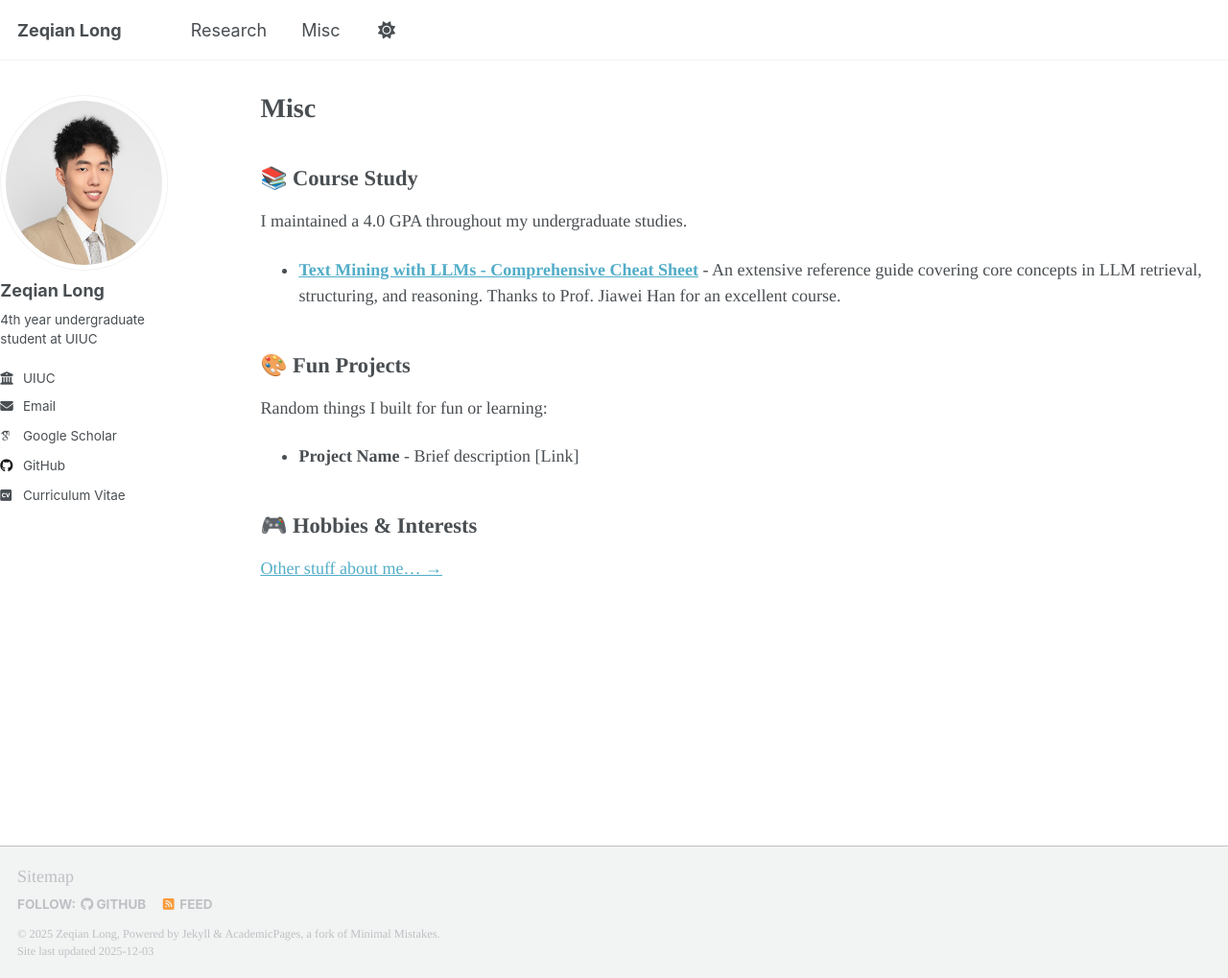
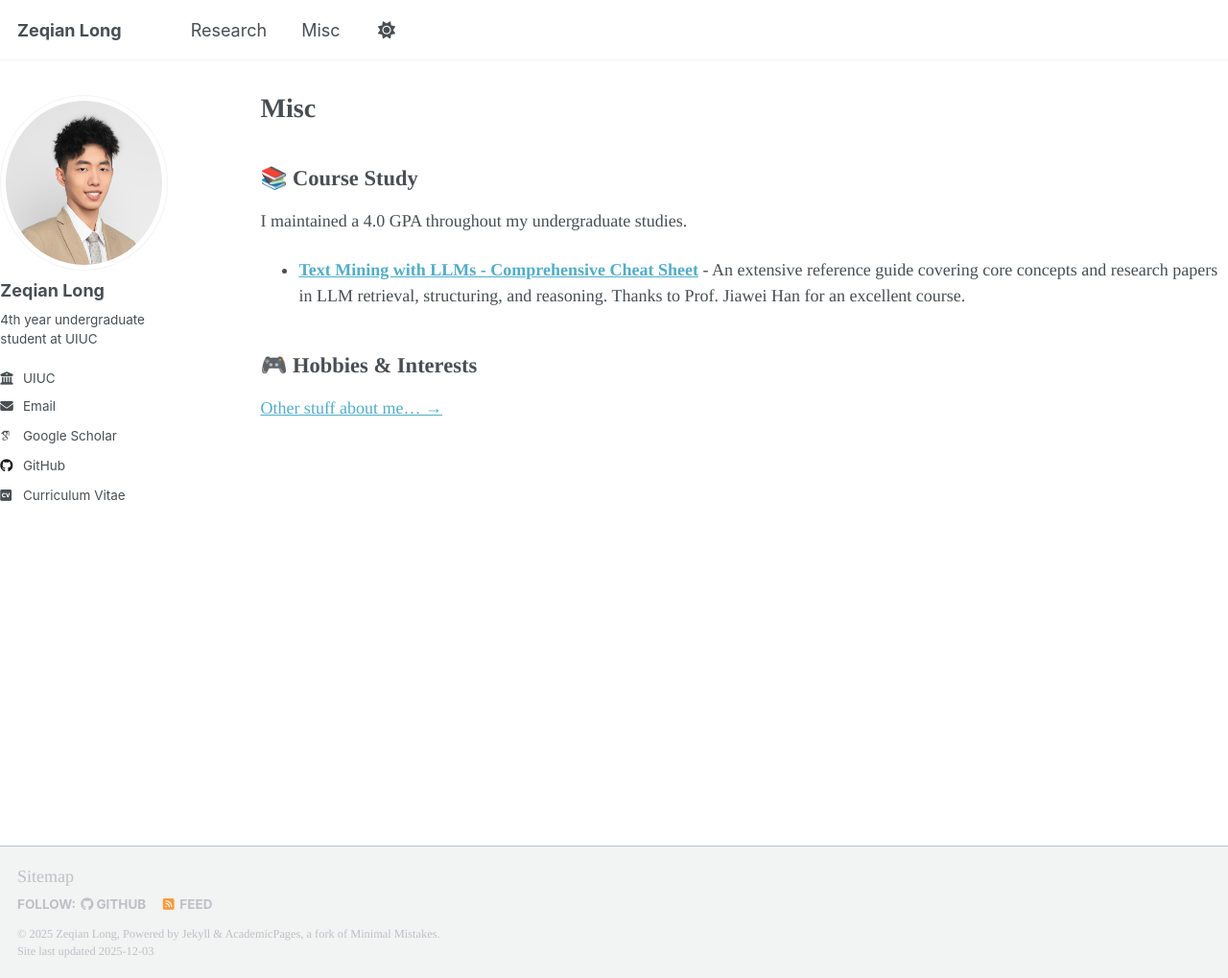
Before and after one commit to Zeqian-Long/Zeqian-Long.github.io, a Jekyll site: the page built from _pages/misc.md, in a window 1280 px wide and 1019 px high. Shown: the whole window at 96% size. Built offline with Jekyll 4.4.1, drawn with Linux system fonts in a browser that asks for light colours; some web fonts are replaced; a script that is not in the unit is left out.

```diff
--- a/_pages/misc.md
+++ b/_pages/misc.md
@@ -16,18 +16,18 @@ I maintained a 4.0 GPA throughout my undergraduate studies.
 <!-- ### Cheat Sheets -->
 
 <!-- **Computer Science** -->
-- **[Text Mining with LLMs - Comprehensive Cheat Sheet](/files/CheatSheet.pdf)** - An extensive reference guide covering core concepts in LLM retrieval, structuring, and reasoning. Thanks to Prof. Jiawei Han for an excellent course.
+- **[Text Mining with LLMs - Comprehensive Cheat Sheet](/files/CheatSheet.pdf)** - An extensive reference guide covering core concepts and research papers in LLM retrieval, structuring, and reasoning. Thanks to Prof. Jiawei Han for an excellent course.
 
 <!-- - [CS 374: Algorithms](/files/cs374-cheatsheet.pdf) - Dynamic programming, graph algorithms, complexity theory
 
 **Mathematics**
 - [Linear Algebra](/files/math-linear-algebra.pdf) - Matrix operations, eigenvalues, vector spaces -->
 
-## 🎨 Fun Projects
+<!-- ## 🎨 Fun Projects
 
 Random things I built for fun or learning:
 
-- **Project Name** - Brief description [Link]
+- **Project Name** - Brief description [Link] -->
 
 ## 🎮 Hobbies & Interests
 
```
Also changed, not shown: _pages/about.md (+3 -1 lines).
